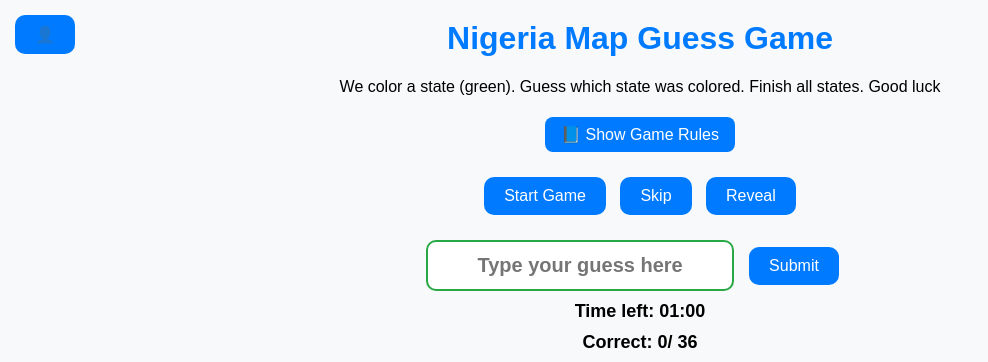
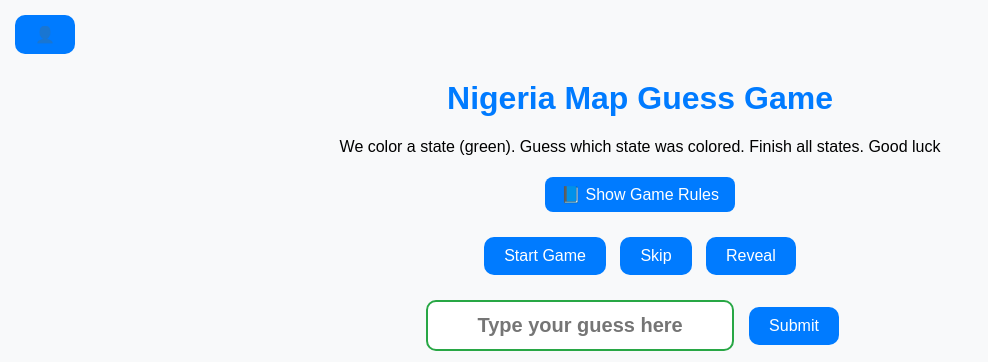
Before and after one commit to joshray7/NigeriaMapGame, a Flask app: page /game in a window 1280 px wide. Shown: the top 362 px of the page, without its empty margins (0-988 px from the left). Run offline with Flask 3, Linux system fonts and the light colour scheme; a user stored in the database is signed in; data comes from the database, SQL or seed files in the repository.

Commit message:
upgrade 1.05

```diff
--- a/templates/index.html
+++ b/templates/index.html
@@ -9,11 +9,12 @@
       font-family: Arial, sans-serif;
       text-align: center;
       background: #f8f9fa;
+
     }
 
     h1 {
       color: #007bff;
-      margin-top: 20px;
+      margin-top: 80px;
     }
 
     #controls {
```
